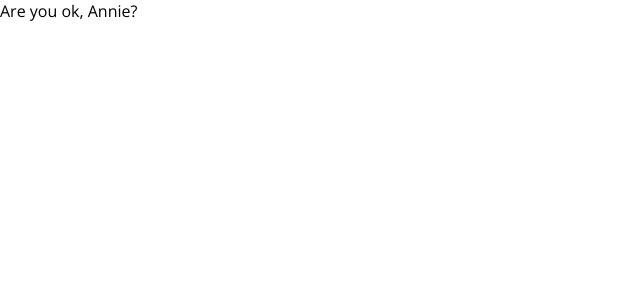
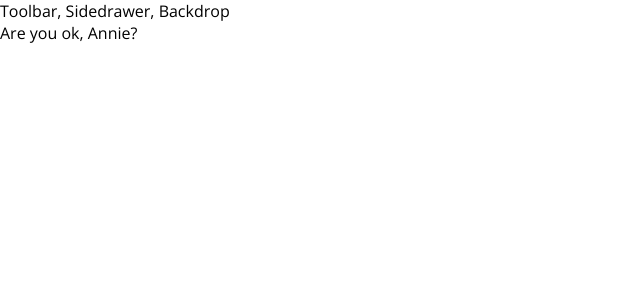
Before and after one commit to aismai/roblucci, a React app: page / in a window 1280 px wide. Shown: the top 300 px of the page, without its empty margins (0-640 px from the left). Built offline with nearby package versions, Linux system fonts and the light colour scheme.

Commit message:
add Layout component

```diff
--- a/src/App.js
+++ b/src/App.js
@@ -1,8 +1,13 @@
 import React, { Component } from "react";
+import Layout from "./components/Layout/Layout";
 
 class App extends Component {
   render() {
-    return <div>Are you ok, Annie?</div>;
+    return (
+      <div>
+        <Layout>Are you ok, Annie?</Layout>
+      </div>
+    );
   }
 }
 
--- /dev/null
+++ b/src/components/Layout/Layout.js
@@ -0,0 +1,11 @@
+import React from "react";
+import Aux from "../../hoc/Aux";
+
+const layout = props => (
+  <Aux>
+    <div>Toolbar, Sidedrawer, Backdrop</div>
+    <main>{props.children}</main>
+  </Aux>
+);
+
+export default layout;
--- /dev/null
+++ b/src/hoc/Aux.js
@@ -0,0 +1,3 @@
+const aux = props => props.children;
+
+export default aux;
```
